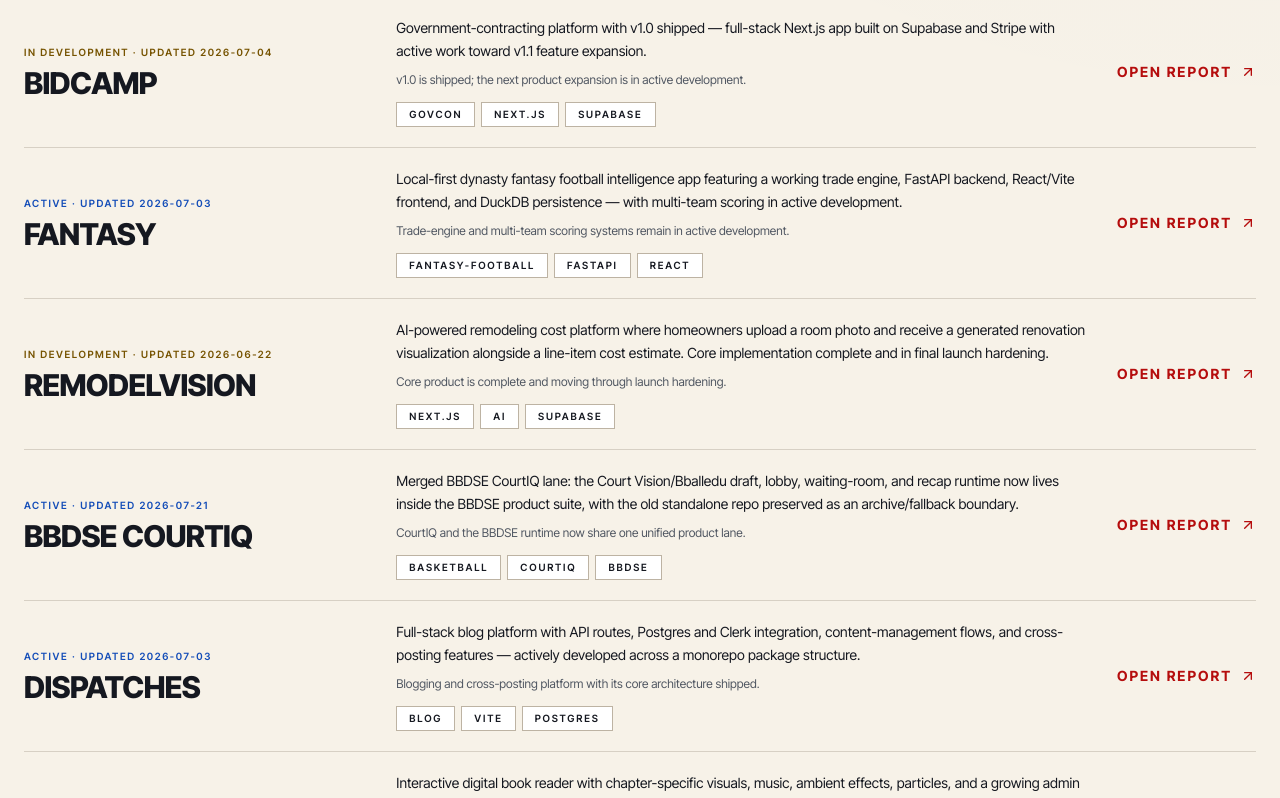
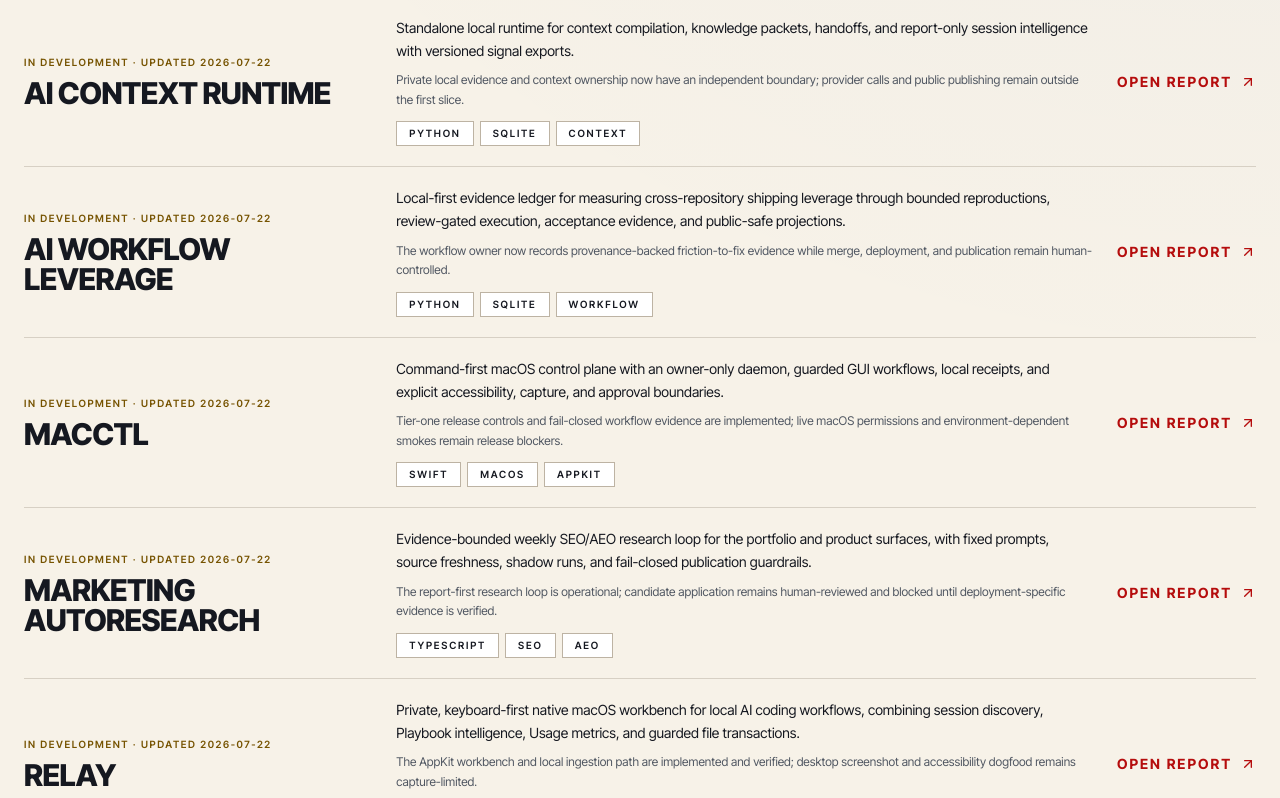
Before and after one commit to jakyeamos/portfolio, a React (Vite) app: page /projects in a window 1280 px wide. Shown: the part 940-1738 px from the top of the page. Built offline with nearby package versions, Linux system fonts and the light colour scheme; no server answers; a web font is replaced by a local one.

Commit message:
feat: add split runtimes to public project roster

```diff
--- a/scripts/check-shot-clips.mjs
+++ b/scripts/check-shot-clips.mjs
@@ -76,8 +76,16 @@
   }
 
   const manifestSlugs = PUBLIC_PROJECT_MANIFEST.map((entry) => entry.slug);
+  const courtEligibleSlugs = new Set();
   if (new Set(manifestSlugs).size !== manifestSlugs.length) {
     fail('PUBLIC_PROJECT_MANIFEST contains duplicate slugs');
+  }
+  for (const [index, entry] of PUBLIC_PROJECT_MANIFEST.entries()) {
+    if (typeof entry.courtEligible !== 'boolean') {
+      fail(`PUBLIC_PROJECT_MANIFEST[${index}].courtEligible must be boolean`);
+    } else if (entry.courtEligible) {
+      courtEligibleSlugs.add(entry.slug);
+    }
   }
   if (manifestSlugs.length !== allowlistSlugs.size) {
     fail(
@@ -97,7 +105,7 @@
     fail('PUBLIC_PROJECT_SLUGS must be the ordered slugs from PUBLIC_PROJECT_MANIFEST');
   }
 
-  return allowlistSlugs;
+  return { allowlistSlugs, courtEligibleSlugs };
 }
 
 function validateProjects(allowlistSlugs) {
@@ -114,7 +122,7 @@
   return projectBySlug;
 }
 
-function validateClips(allowlistSlugs, projectBySlug) {
+function validateClips(allowlistSlugs, courtEligibleSlugs, projectBySlug) {
   if (!Array.isArray(PROJECT_SHOT_CLIPS) || PROJECT_SHOT_CLIPS.length === 0) {
     fail('PROJECT_SHOT_CLIPS must contain at least one clip');
     return;
@@ -132,6 +140,9 @@
     }
     if (!allowlistSlugs.has(clip.projectSlug)) {
       fail(`${label} references unallowlisted project ${clip.projectSlug}`);
+    }
+    if (!courtEligibleSlugs.has(clip.projectSlug)) {
+      fail(`${label} references non-court-eligible project ${clip.projectSlug}`);
     }
     if (!projectBySlug.has(clip.projectSlug)) {
       fail(`${label} references missing project ${clip.projectSlug}`);
@@ -202,26 +213,27 @@
     }
   }
 
-  for (const slug of allowlistSlugs) {
+  for (const slug of courtEligibleSlugs) {
     const clip = clipsByProject.get(slug);
     if (!clip) fail(`published project ${slug} has no verified shot clip`);
   }
   for (const slug of clipsByProject.keys()) {
-    if (!allowlistSlugs.has(slug)) fail(`clip registry has unpublished project ${slug}`);
+    if (!courtEligibleSlugs.has(slug)) fail(`clip registry has non-court-eligible project ${slug}`);
   }
-  if (clipsByProject.size !== allowlistSlugs.size) {
+  if (clipsByProject.size !== courtEligibleSlugs.size) {
     fail(
-      `clip coverage ${clipsByProject.size}/${allowlistSlugs.size} is not exactly one clip per published project`,
+      `clip coverage ${clipsByProject.size}/${courtEligibleSlugs.size} is not exactly one clip per court-eligible project`,
     );
   }
 
   return { clipsByProject, windows };
 }
 
-const allowlistSlugs = validateAllowlist();
-if (allowlistSlugs) {
+const validationScope = validateAllowlist();
+if (validationScope) {
+  const { allowlistSlugs, courtEligibleSlugs } = validationScope;
   const projectBySlug = validateProjects(allowlistSlugs);
-  validateClips(allowlistSlugs, projectBySlug);
+  validateClips(allowlistSlugs, courtEligibleSlugs, projectBySlug);
 }
 
 if (errors.length > 0) {
@@ -233,6 +245,7 @@
 }
 
 const projectsRoot = resolve(root, allowlist.projectsRoot);
+const courtEligibleProjectCount = validationScope?.courtEligibleSlugs.size ?? 0;
 console.log(
-  `[PASS] shot clip validation (${PUBLIC_PROJECT_MANIFEST.length} public projects, ${PROJECT_SHOT_CLIPS.length} verified windows; candidates checked under ${relative(dirname(root), projectsRoot) || '.'})`,
+  `[PASS] shot clip validation (${PUBLIC_PROJECT_MANIFEST.length} public projects, ${courtEligibleProjectCount} court-eligible projects, ${PROJECT_SHOT_CLIPS.length} verified windows; candidates checked under ${relative(dirname(root), projectsRoot) || '.'})`,
 );
--- a/src/content/currentProjects.ts
+++ b/src/content/currentProjects.ts
@@ -60,7 +60,8 @@
     shortCode: 'AI',
     summary:
       'Read-only migration shell for the former personal AI operating system; its portfolio evidence and active workflows now live in independent runtimes.',
-    portfolioUpdate: 'AIOS is archived as a migration boundary while leverage, context, evaluation, and quality runtimes own active operations.',
+    portfolioUpdate:
+      'AIOS is archived as a migration boundary while leverage, context, evaluation, and quality runtimes own active operations.',
     trackerStatus: 'stalled',
     trackerScore: 0,
     lastUpdated: '2026-07-21',
@@ -68,6 +69,102 @@
     grades: { impact: 8, difficulty: 7, ambition: 9, creativity: 9 },
     scoutTake:
       'A useful architectural artifact, now intentionally retired as a monolith so its strongest capabilities can compound independently across the portfolio.',
+  },
+  {
+    slug: 'agent-eval-runtime',
+    title: 'Agent Eval Runtime',
+    shortCode: 'AR',
+    summary:
+      'Standalone local runtime for eval runs, paired comparisons, model selection, and benchmark evidence, separated from the former AIOS operational database.',
+    portfolioUpdate:
+      'The independent eval-evidence owner is established; measured corpus growth and future execution adapters remain next-stage work.',
+    trackerStatus: 'needs_attention',
+    trackerScore: 72,
+    lastUpdated: '2026-07-22',
+    tags: ['Python', 'SQLite', 'agent-evals', 'benchmarks'],
+    grades: { impact: 7, difficulty: 8, ambition: 7, creativity: 7 },
+    scoutTake:
+      'A clean split around the evidence contract that agent systems need before model comparisons can mean anything.',
+  },
+  {
+    slug: 'ai-context-runtime',
+    title: 'AI Context Runtime',
+    shortCode: 'CX',
+    summary:
+      'Standalone local runtime for context compilation, knowledge packets, handoffs, and report-only session intelligence with versioned signal exports.',
+    portfolioUpdate:
+      'Private local evidence and context ownership now have an independent boundary; provider calls and public publishing remain outside the first slice.',
+    trackerStatus: 'needs_attention',
+    trackerScore: 74,
+    lastUpdated: '2026-07-22',
+    tags: ['Python', 'SQLite', 'context', 'session-intelligence'],
+    grades: { impact: 8, difficulty: 8, ambition: 8, creativity: 7 },
+    scoutTake:
+      'The important move is architectural discipline: context becomes a versioned, inspectable product surface instead of an invisible database dependency.',
+  },
+  {
+    slug: 'ai-workflow-leverage',
+    title: 'AI Workflow Leverage',
+    shortCode: 'WL',
+    summary:
+      'Local-first evidence ledger for measuring cross-repository shipping leverage through bounded reproductions, review-gated execution, acceptance evidence, and public-safe projections.',
+    portfolioUpdate:
+      'The workflow owner now records provenance-backed friction-to-fix evidence while merge, deployment, and publication remain human-controlled.',
+    trackerStatus: 'needs_attention',
+    trackerScore: 84,
+    lastUpdated: '2026-07-22',
+    tags: ['Python', 'SQLite', 'workflow', 'provenance'],
+    grades: { impact: 9, difficulty: 9, ambition: 9, creativity: 8 },
+    scoutTake:
+      'This is the systems project behind the systems projects: valuable only if its evidence stays more trustworthy than its automation is impressive.',
+  },
+  {
+    slug: 'mac-control',
+    title: 'macctl',
+    shortCode: 'MC',
+    summary:
+      'Command-first macOS control plane with an owner-only daemon, guarded GUI workflows, local receipts, and explicit accessibility, capture, and approval boundaries.',
+    portfolioUpdate:
+      'Tier-one release controls and fail-closed workflow evidence are implemented; live macOS permissions and environment-dependent smokes remain release blockers.',
+    trackerStatus: 'needs_attention',
+    trackerScore: 76,
+    lastUpdated: '2026-07-22',
+    tags: ['Swift', 'macOS', 'AppKit', 'automation'],
+    grades: { impact: 8, difficulty: 9, ambition: 8, creativity: 8 },
+    scoutTake:
+      'A serious control-plane problem where the hard part is refusing to pretend a GUI action happened when the machine cannot prove it.',
+  },
+  {
+    slug: 'marketing-autoresearch',
+    title: 'Marketing Autoresearch',
+    shortCode: 'MA',
+    summary:
+      'Evidence-bounded weekly SEO/AEO research loop for the portfolio and product surfaces, with fixed prompts, source freshness, shadow runs, and fail-closed publication guardrails.',
+    portfolioUpdate:
+      'The report-first research loop is operational; candidate application remains human-reviewed and blocked until deployment-specific evidence is verified.',
+    trackerStatus: 'needs_attention',
+    trackerScore: 82,
+    lastUpdated: '2026-07-22',
+    tags: ['TypeScript', 'SEO', 'AEO', 'research'],
+    grades: { impact: 8, difficulty: 7, ambition: 8, creativity: 8 },
+    scoutTake:
+      'The useful constraint is that marketing automation produces better questions and evidence before it is allowed to produce public changes.',
+  },
+  {
+    slug: 'relay',
+    title: 'Relay',
+    shortCode: 'RL',
+    summary:
+      'Private, keyboard-first native macOS workbench for local AI coding workflows, combining session discovery, Playbook intelligence, Usage metrics, and guarded file transactions.',
+    portfolioUpdate:
+      'The AppKit workbench and local ingestion path are implemented and verified; desktop screenshot and accessibility dogfood remains capture-limited.',
+    trackerStatus: 'needs_attention',
+    trackerScore: 95,
+    lastUpdated: '2026-07-22',
+    tags: ['Swift', 'AppKit', 'SQLite', 'local-first'],
+    grades: { impact: 8, difficulty: 9, ambition: 9, creativity: 9 },
+    scoutTake:
+      'A local-first attempt to make coding-workflow state legible without turning private transcripts or file changes into a hosted service.',
   },
   {
     slug: 'terrace',
@@ -105,7 +202,8 @@
     shortCode: 'TK',
     summary:
       'Electron + React + SQLite local-first task tracker with a full service layer and data architecture in place, currently being wired up for its first development run.',
-    portfolioUpdate: 'Local-first desktop workbench with the core service and data layers in place.',
+    portfolioUpdate:
+      'Local-first desktop workbench with the core service and data layers in place.',
     trackerStatus: 'needs_attention',
     trackerScore: 78,
     lastUpdated: '2026-06-29',
--- a/src/content/publicProjectManifest.ts
+++ b/src/content/publicProjectManifest.ts
@@ -2,6 +2,7 @@
   slug: string;
   reviewedAt: string;
   reviewNote: string;
+  courtEligible: boolean;
 }
 
 export const PUBLIC_PROJECT_MANIFEST: readonly PublicProjectManifestEntry[] = [
@@ -9,99 +10,164 @@
     slug: 'soundscape',
     reviewedAt: '2026-07-21',
     reviewNote: 'Active product work with a public-safe portfolio summary.',
+    courtEligible: true,
   },
   {
     slug: 'aios',
     reviewedAt: '2026-07-21',
     reviewNote: 'Public migration boundary with a public-safe portfolio summary.',
+    courtEligible: true,
+  },
+  {
+    slug: 'agent-eval-runtime',
+    reviewedAt: '2026-07-22',
+    reviewNote:
+      'Standalone eval runtime split from AIOS with a public-safe portfolio summary; court media review remains pending.',
+    courtEligible: false,
+  },
+  {
+    slug: 'ai-context-runtime',
+    reviewedAt: '2026-07-22',
+    reviewNote:
+      'Standalone context runtime split from AIOS with a public-safe portfolio summary; court media review remains pending.',
+    courtEligible: false,
+  },
+  {
+    slug: 'ai-workflow-leverage',
+    reviewedAt: '2026-07-22',
+    reviewNote:
+      'Standalone workflow-leverage runtime with a public-safe portfolio summary; court media review remains pending.',
+    courtEligible: false,
+  },
+  {
+    slug: 'mac-control',
+    reviewedAt: '2026-07-22',
+    reviewNote:
+      'Command-first macOS control plane with a public-safe portfolio summary; court media review remains pending.',
+    courtEligible: false,
+  },
+  {
+    slug: 'marketing-autoresearch',
+    reviewedAt: '2026-07-22',
+    reviewNote:
+      'Evidence-bounded marketing research runtime with a public-safe portfolio summary; court media review remains pending.',
+    courtEligible: false,
+  },
+  {
+    slug: 'relay',
+    reviewedAt: '2026-07-22',
+    reviewNote:
+      'Private local-first macOS workbench with a public-safe portfolio summary; court media review remains pending.',
+    courtEligible: false,
   },
   {
     slug: 'terrace',
     reviewedAt: '2026-07-21',
     reviewNote: 'Published developer-tool project with a public package surface.',
+    courtEligible: true,
   },
   {
     slug: 'bidcamp',
     reviewedAt: '2026-07-21',
     reviewNote: 'Shipped product surface with public-safe product copy.',
+    courtEligible: true,
   },
   {
     slug: 'fantasy',
     reviewedAt: '2026-07-21',
     reviewNote: 'Active product work with a public-safe portfolio summary.',
+    courtEligible: true,
   },
   {
     slug: 'remodelvision',
     reviewedAt: '2026-07-21',
     reviewNote: 'Launch-hardening product work with public-safe product copy.',
+    courtEligible: true,
   },
   {
     slug: 'bballedu',
     reviewedAt: '2026-07-21',
     reviewNote: 'Public BBDSE/CourtIQ product lane with a stable project slug.',
+    courtEligible: true,
   },
   {
     slug: 'dispatches',
     reviewedAt: '2026-07-21',
     reviewNote: 'Active product work with a public-safe portfolio summary.',
+    courtEligible: true,
   },
   {
     slug: 'book',
     reviewedAt: '2026-07-21',
     reviewNote: 'Active creative product work with public-safe editorial copy.',
+    courtEligible: true,
   },
   {
     slug: 'signal-lab',
     reviewedAt: '2026-07-21',
     reviewNote: 'Public basketball research surface inside the BBDSE lane.',
+    courtEligible: true,
   },
   {
     slug: 'cap-fit-builder',
     reviewedAt: '2026-07-21',
     reviewNote: 'Public basketball analytics surface inside the BBDSE lane.',
+    courtEligible: true,
   },
   {
     slug: 'clfe',
     reviewedAt: '2026-07-21',
     reviewNote: 'Public basketball analytics surface inside the BBDSE lane.',
+    courtEligible: true,
   },
   {
     slug: 'rte',
     reviewedAt: '2026-07-21',
     reviewNote: 'Public basketball analytics surface inside the BBDSE lane.',
+    courtEligible: true,
   },
   {
     slug: 'quality-runner',
     reviewedAt: '2026-07-21',
     reviewNote: 'Shipped package with public distribution proof.',
+    courtEligible: true,
   },
   {
     slug: 'eslint-plugin-anti-slop',
     reviewedAt: '2026-07-21',
     reviewNote: 'Shipped package with public distribution proof.',
+    courtEligible: true,
   },
   {
     slug: 'agent-eval-contract',
     reviewedAt: '2026-07-21',
     reviewNote: 'Shipped package with public distribution proof.',
+    courtEligible: true,
   },
   {
     slug: 'research-domain-writing',
     reviewedAt: '2026-07-21',
     reviewNote: 'Shipped package with public distribution proof.',
+    courtEligible: true,
   },
   {
     slug: 'tmcp',
     reviewedAt: '2026-07-21',
     reviewNote: 'Shipped package with public distribution proof.',
+    courtEligible: true,
   },
   {
     slug: 'pre-cr-suite',
     reviewedAt: '2026-07-21',
     reviewNote: 'Shipped package with public distribution proof.',
+    courtEligible: true,
   },
 ] as const;
 
 export const PUBLIC_PROJECT_SLUGS: readonly string[] = PUBLIC_PROJECT_MANIFEST.map(
   (entry) => entry.slug,
 );
+
+export const PUBLIC_COURT_PROJECT_SLUGS: readonly string[] = PUBLIC_PROJECT_MANIFEST.filter(
+  (entry) => entry.courtEligible,
+).map((entry) => entry.slug);
--- a/src/content/publicProjects.ts
+++ b/src/content/publicProjects.ts
@@ -1,10 +1,14 @@
 import { CLOSED_PROJECTS, CURRENT_PROJECTS, type CurrentProject } from '@/content/currentProjects';
-import { PUBLIC_PROJECT_SLUGS } from '@/content/publicProjectManifest';
+import { PUBLIC_COURT_PROJECT_SLUGS, PUBLIC_PROJECT_SLUGS } from '@/content/publicProjectManifest';
 
 const ALL_PROJECTS: readonly CurrentProject[] = [...CURRENT_PROJECTS, ...CLOSED_PROJECTS];
 
 export const PUBLIC_PROJECTS: readonly CurrentProject[] = ALL_PROJECTS.filter((project) =>
   PUBLIC_PROJECT_SLUGS.includes(project.slug),
+);
+
+export const PUBLIC_COURT_PROJECTS: readonly CurrentProject[] = PUBLIC_PROJECTS.filter((project) =>
+  PUBLIC_COURT_PROJECT_SLUGS.includes(project.slug),
 );
 
 export const PUBLIC_CURRENT_PROJECTS: readonly CurrentProject[] = CURRENT_PROJECTS.filter(
--- a/src/pages/CurrentProjects.tsx
+++ b/src/pages/CurrentProjects.tsx
@@ -4,8 +4,8 @@
 import type { CurrentProject, ProjectAxis } from '@/content/currentProjects';
 import {
   PUBLIC_CLOSED_PROJECTS,
+  PUBLIC_COURT_PROJECTS,
   PUBLIC_CURRENT_PROJECTS,
-  PUBLIC_PROJECTS,
 } from '@/content/publicProjects';
 import ProjectCourt from '@/features/projects/ProjectCourt';
 import ProjectDetailDialog from '@/features/projects/ProjectDetailDialog';
@@ -63,7 +63,7 @@
         activeAxis={activeAxis}
         onAxisChange={setActiveAxis}
         onOpenProject={openProject}
-        projects={PUBLIC_PROJECTS}
+        projects={PUBLIC_COURT_PROJECTS}
       />
 
       <details className="mt-10 border-y border-[color:var(--color-line)] py-5">
```
Also changed, not shown: .tracker/public-project-allowlist.json.
